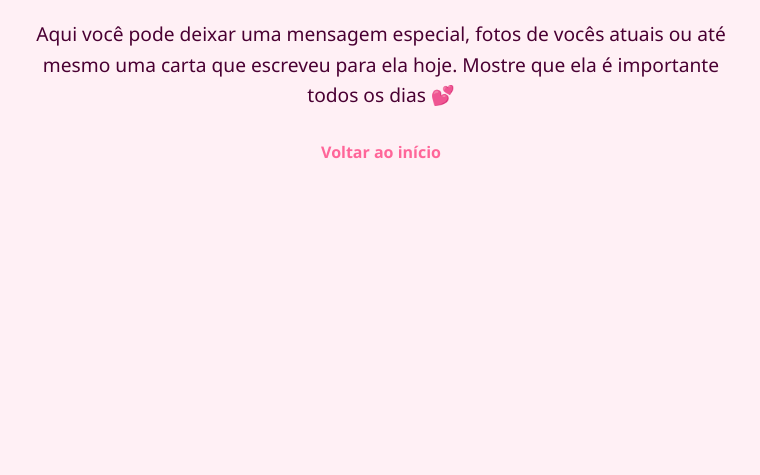
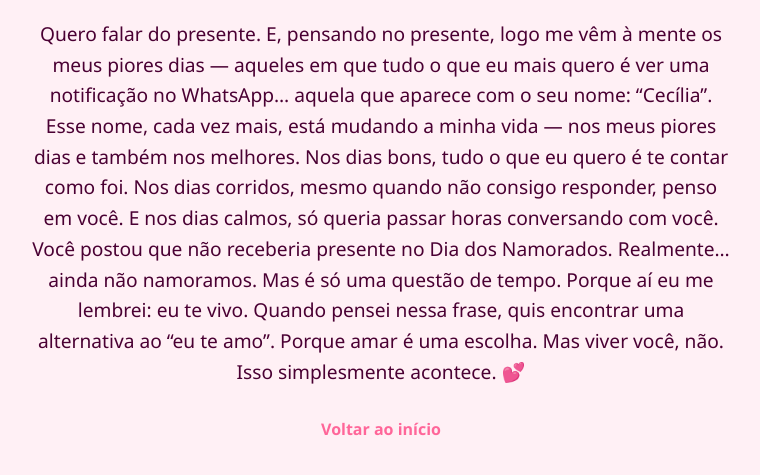
Before and after one commit to Lombardo08/presente-ceci, a plain HTML site: page pagina-presente.html in a window 1280 px wide. Shown: the part 115-590 px from the top of the page, without its empty margins (259-1019 px from the left). Drawn offline with Linux system fonts and the light colour scheme.

Commit message:
Update pagina-presente.html

```diff
--- a/pagina-presente.html
+++ b/pagina-presente.html
@@ -36,7 +36,14 @@
 <body>
   <h1>O Presente</h1>
   <p>
-    Aqui você pode deixar uma mensagem especial, fotos de vocês atuais ou até mesmo uma carta que escreveu para ela hoje. Mostre que ela é importante todos os dias 💕
+
+Quero falar do presente. E, pensando no presente, logo me vêm à mente os meus piores dias — aqueles em que tudo o que eu mais quero é ver uma notificação no WhatsApp… aquela que aparece com o seu nome: “Cecília”. Esse nome, cada vez mais, está mudando a minha vida — nos meus piores dias e também nos melhores.
+
+Nos dias bons, tudo o que eu quero é te contar como foi. Nos dias corridos, mesmo quando não consigo responder, penso em você. E nos dias calmos, só queria passar horas conversando com você.
+
+Você postou que não receberia presente no Dia dos Namorados. Realmente… ainda não namoramos. Mas é só uma questão de tempo. Porque aí eu me lembrei: eu te vivo.
+
+Quando pensei nessa frase, quis encontrar uma alternativa ao “eu te amo”. Porque amar é uma escolha. Mas viver você, não. Isso simplesmente acontece.  💕
   </p>
   <a href="index.html">Voltar ao início</a>
 </body>
```
